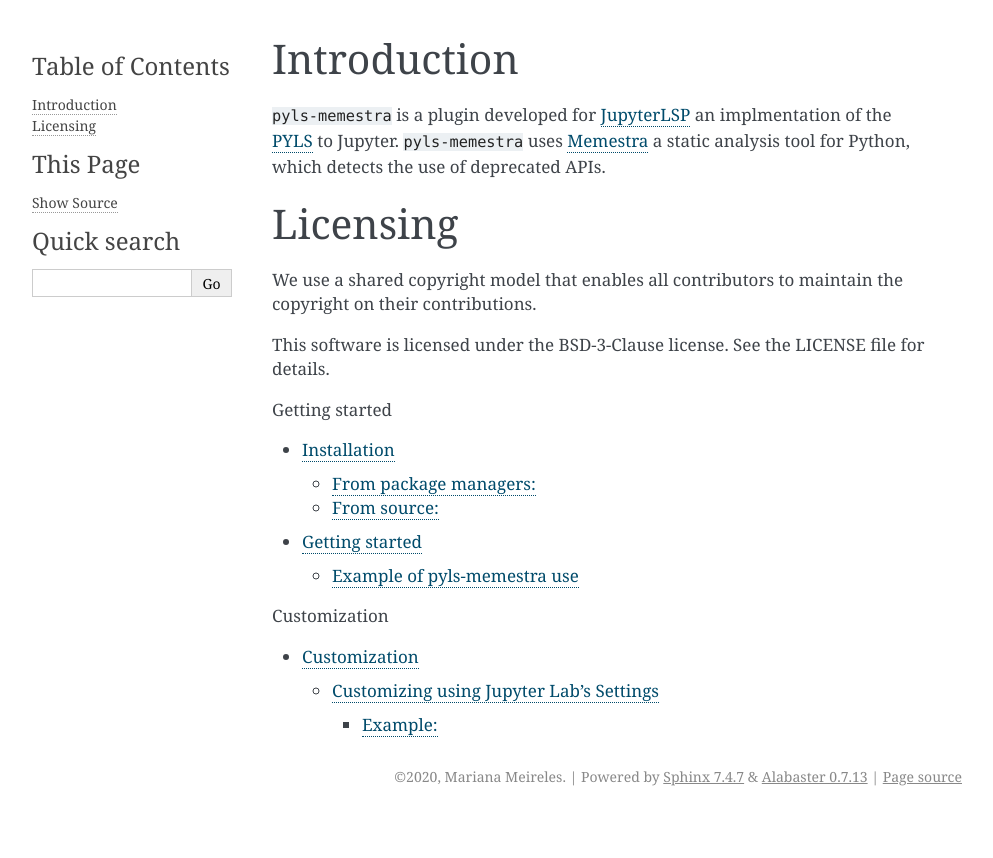
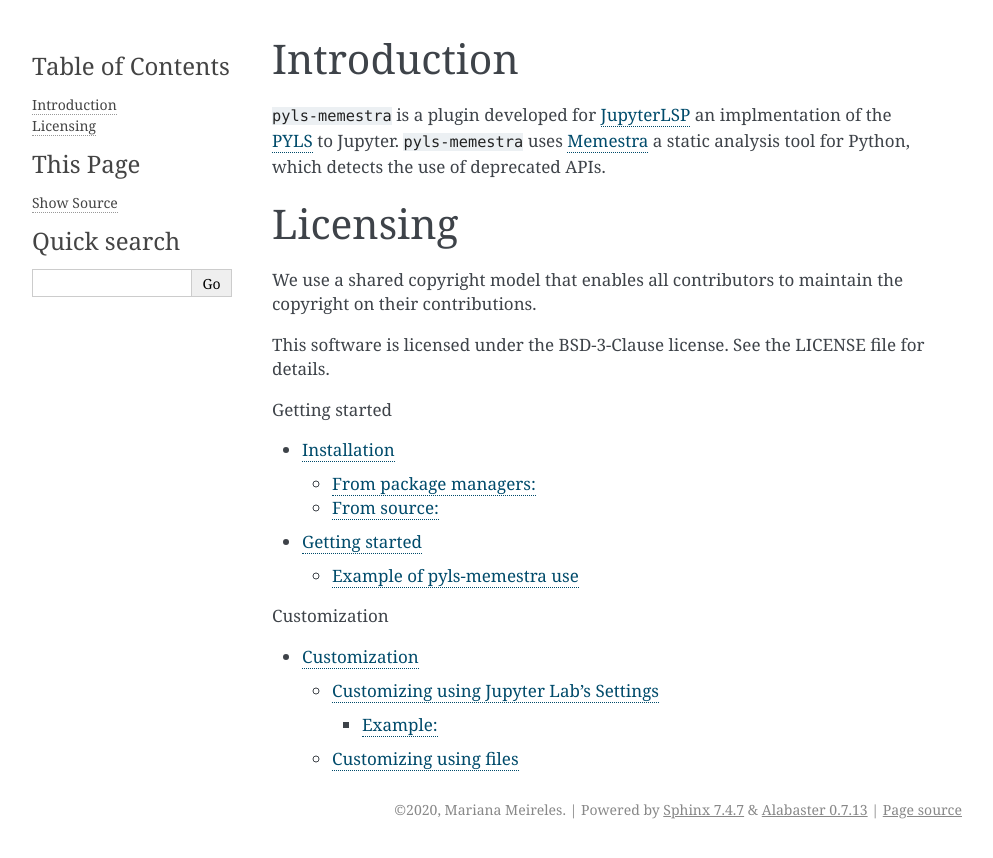
Before and after one commit to QuantStack/pyls-memestra, a Sphinx documentation site: the page built from docs/index.rst, in a window 1280 px wide. Shown: the top 858 px of the page, without its empty margins (148-1141 px from the left). Built offline with Sphinx 7.4.7, drawn with Linux system fonts in a browser that asks for light colours.

```diff
--- a/docs/customization.rst
+++ b/docs/customization.rst
@@ -67,4 +67,10 @@ Example:
     class SomeOldClass(object):
         pass
 
+Customizing using files
+-----------------------
+
+Please refer to the PLS documentation_.
+
 .. _documentation: https://memestra.readthedocs.io/en/latest/
+.. _documentation: https://github.com/palantir/python-language-server#configuration
```
